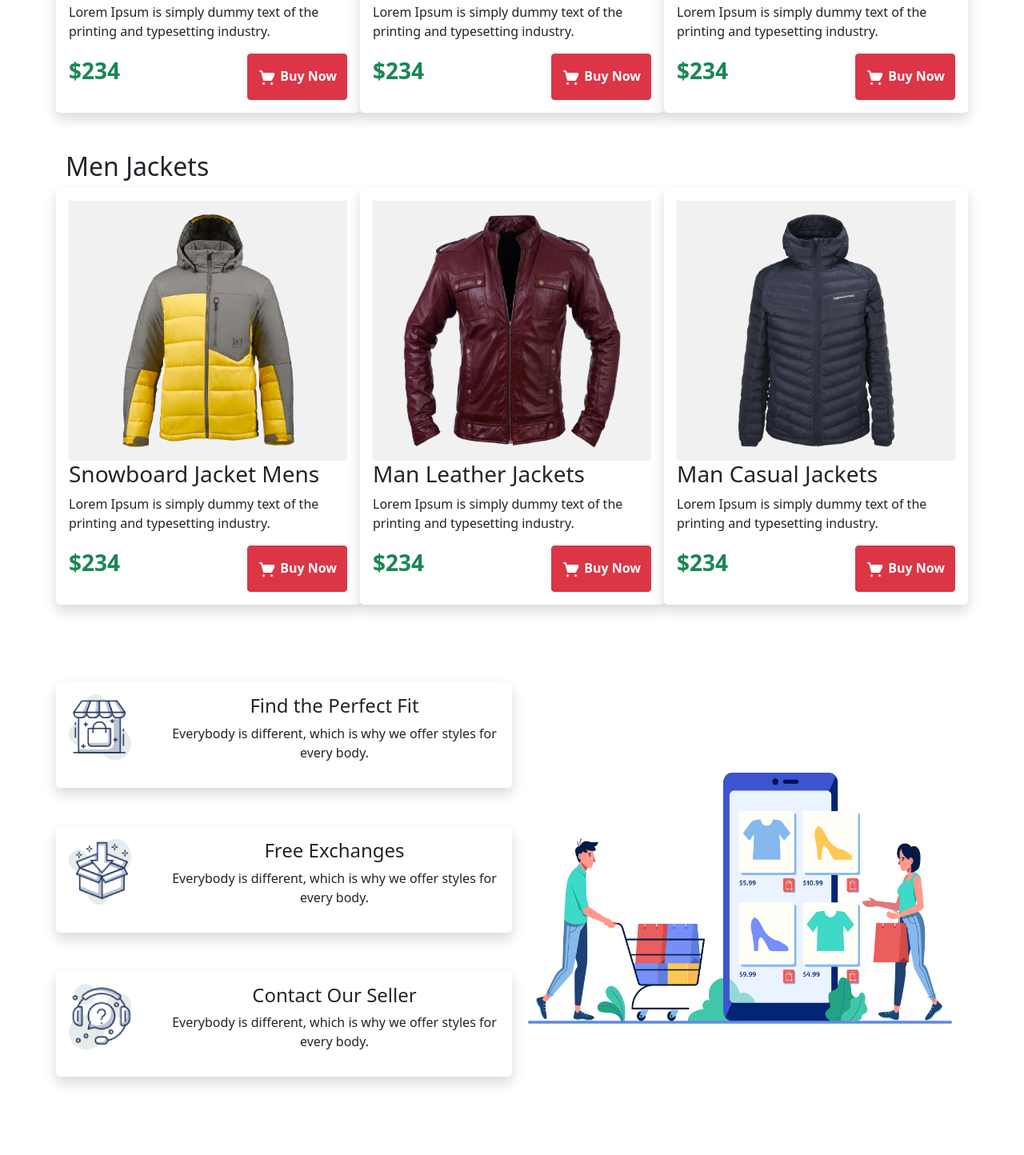
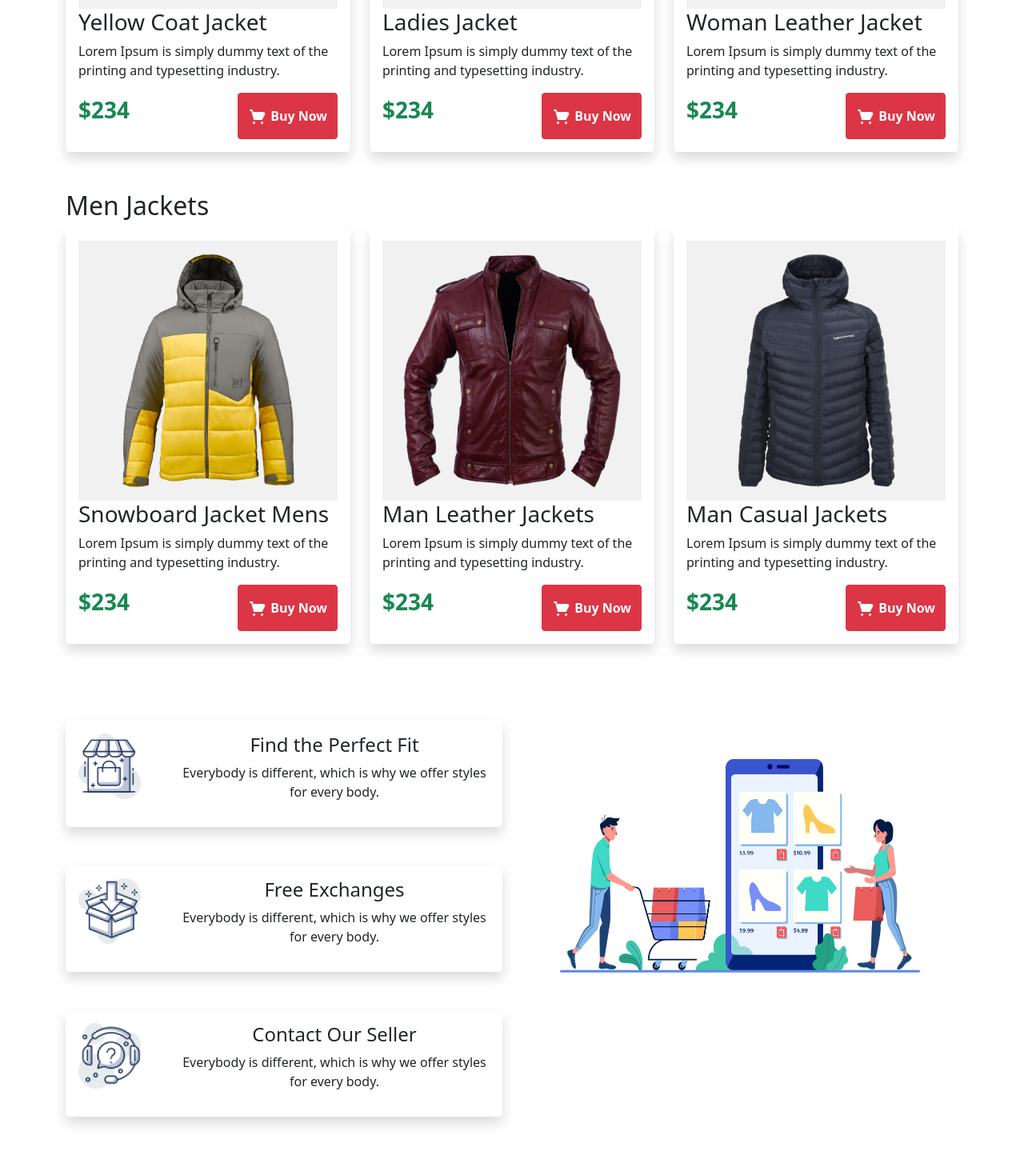
Before and after one commit to mohammad-al-amin-islam/penguin-fashion, a plain HTML site: page index.html in a window 1280 px wide. Shown: the part 1062-2506 px from the top of the page at 80% size. Before the commit the page ends 2456 px from the top, so only its background shows below. Drawn offline with Linux system fonts and the light colour scheme.

Commit message:
some mistake fixed

```diff
--- a/index.html
+++ b/index.html
@@ -49,8 +49,10 @@
                         <button type="button" class="btn btn-danger fw-bold"><img src="icons/shopping-cart 1.png"
                                 width="24px" height="24px" alt=""> Buy Now</button>
                     </div>
-                    <div class="col-8 img-sm-fluid col-lg-8 d-flex justify-content-lg-center justify-content-sm-center">
-                        <img src="images/model.png" width="500px" height="500px" alt="">
+                    <div class="col-12 col-lg-6 col-md-6 ">
+                        <div class="img-fluid d-flex justify-content-lg-center align-items-lg-center ms-3ad justify-content-sm-center">
+                            <img class="img-fluid" src="images/model.png" alt="">
+                        </div>
                     </div>
                 </div>
             </div>
@@ -63,7 +65,8 @@
                 <div class="container">
                     <h2>Women Jackets</h2>
                     <div class="row">
-                        <div class="col-12 col-lg-4 shadow p-3 mb-5 bg-body rounded-3 gx-5">
+                        <div class="col-12 col-lg-4 col-md-6 ">
+                            <div class="shadow p-3 mb-5 bg-body rounded-3 gx-5">
                                 <div style="background-color:#F1F1F1;" class="img d-flex justify-content-center p-3">
                                     <img src="images/jacket-1.png" width="273px" height="293px" class="" alt="">
                                 </div>
@@ -71,32 +74,40 @@
                                 <p>Lorem Ipsum is simply dummy text of the printing and typesetting industry.</p>
                                 <div class="buy d-flex justify-content-between">
                                     <p class="fs-3 text-success fw-bold">$234</p>
-                                <button type="button" class="btn btn-danger fw-bold"><img src="icons/shopping-cart 1.png"
-                                    width="24px" height="24px" alt=""> Buy Now</button>
+                                    <button type="button" class="btn btn-danger fw-bold"><img
+                                            src="icons/shopping-cart 1.png" width="24px" height="24px" alt=""> Buy
+                                        Now</button>
                                 </div>
                             </div>
-                        <div class="col-12 col-lg-4 shadow p-3 mb-5 bg-body rounded-3">
+                        </div>
+                        <div class="col-12 col-lg-4 col-md-6">
+                            <div class="shadow p-3 mb-5 bg-body rounded-3">
                                 <div style="background-color:#F1F1F1;" class="img d-flex justify-content-center p-3">
                                     <img src="images/jacket-2.png" width="273px" height="293px" class="" alt="">
                                 </div>
-                            <h3>Ladies Jacket  </h3>
+                                <h3>Ladies Jacket </h3>
                                 <p>Lorem Ipsum is simply dummy text of the printing and typesetting industry.</p>
                                 <div class="buy d-flex justify-content-between">
                                     <p class="fs-3 text-success fw-bold">$234</p>
-                                <button type="button" class="btn btn-danger fw-bold"><img src="icons/shopping-cart 1.png"
-                                    width="24px" height="24px" alt=""> Buy Now</button>
+                                    <button type="button" class="btn btn-danger fw-bold"><img
+                                            src="icons/shopping-cart 1.png" width="24px" height="24px" alt=""> Buy
+                                        Now</button>
                                 </div>
                             </div>
-                        <div class="col-12 col-lg-4 shadow p-3 mb-5 bg-body rounded-3">
+                        </div>
+                        <div class="col-12 col-lg-4  col-md-6">
+                            <div class="shadow p-3 mb-5 bg-body rounded-3">
                                 <div style="background-color:#F1F1F1;" class="img d-flex justify-content-center p-3">
                                     <img src="images/jacket-3.png" width="273px" height="293px" class="" alt="">
                                 </div>
-                            <h3>Woman Leather Jacket  </h3>
+                                <h3>Woman Leather Jacket </h3>
                                 <p>Lorem Ipsum is simply dummy text of the printing and typesetting industry.</p>
                                 <div class="buy d-flex justify-content-between">
                                     <p class="fs-3 text-success fw-bold">$234</p>
-                                <button type="button" class="btn btn-danger fw-bold"><img src="icons/shopping-cart 1.png"
-                                    width="24px" height="24px" alt=""> Buy Now</button>
+                                    <button type="button" class="btn btn-danger fw-bold"><img
+                                            src="icons/shopping-cart 1.png" width="24px" height="24px" alt=""> Buy
+                                        Now</button>
+                                </div>
                             </div>
                         </div>
 
@@ -110,7 +121,8 @@
                 <div class="container">
                     <h2 class="">Men Jackets</h2>
                     <div class="row">
-                        <div class="col-12 col-lg-4 shadow p-3 mb-5 bg-body rounded-3">
+                        <div class="col-12 col-lg-4 col-md-6">
+                            <div class="shadow p-3 mb-5 bg-body rounded-3">
                                 <div style="background-color:#F1F1F1;" class="img d-flex justify-content-center p-3">
                                     <img src="images/jacket-4.png" width="273px" height="293px" class="" alt="">
                                 </div>
@@ -118,11 +130,14 @@
                                 <p>Lorem Ipsum is simply dummy text of the printing and typesetting industry.</p>
                                 <div class="d-flex justify-content-between">
                                     <p class="fs-3 text-success fw-bold">$234</p>
-                                <button type="button" class="btn btn-danger fw-bold"><img src="icons/shopping-cart 1.png"
-                                    width="24px" height="24px" alt=""> Buy Now</button>
+                                    <button type="button" class="btn btn-danger fw-bold"><img
+                                            src="icons/shopping-cart 1.png" width="24px" height="24px" alt=""> Buy
+                                        Now</button>
                                 </div>
                             </div>
-                        <div class="col-12 col-lg-4 shadow p-3 mb-5 bg-body rounded-3">
+                        </div>
+                        <div class="col-12 col-lg-4 col-md-6 ">
+                            <div class="shadow p-3 mb-5 bg-body rounded-3">
                                 <div style="background-color:#F1F1F1;" class="img d-flex justify-content-center p-3">
                                     <img src="images/jacket-5.png" width="273px" height="293px" class="" alt="">
                                 </div>
@@ -130,19 +145,25 @@
                                 <p>Lorem Ipsum is simply dummy text of the printing and typesetting industry.</p>
                                 <div class="d-flex justify-content-between">
                                     <p class="fs-3 text-success fw-bold">$234</p>
-                                <button type="button" class="btn btn-danger fw-bold"><img src="icons/shopping-cart 1.png" width="24px" height="24px" alt=""> Buy Now</button>
+                                    <button type="button" class="btn btn-danger fw-bold"><img
+                                            src="icons/shopping-cart 1.png" width="24px" height="24px" alt=""> Buy
+                                        Now</button>
                                 </div>
                             </div>
-                        <div class="col-12 col-lg-4 shadow p-3 mb-5 bg-body rounded-3">
+                        </div>
+                        <div class="col-12 col-lg-4 col-md-6 ">
+                            <div class="shadow p-3 mb-5 bg-body rounded-3">
                                 <div style="background-color:#F1F1F1;" class="img d-flex justify-content-center p-3">
                                     <img src="images/jacket-6.png" width="273px" height="293px" class="" alt="">
                                 </div>
-                            <h3>Man Casual Jackets  </h3>
+                                <h3>Man Casual Jackets </h3>
                                 <p>Lorem Ipsum is simply dummy text of the printing and typesetting industry.</p>
                                 <div class="buy d-flex justify-content-between">
                                     <p class="fs-3 text-success fw-bold">$234</p>
-                                <button type="button" class="btn btn-danger fw-bold"><img src="icons/shopping-cart 1.png"
-                                    width="24px" height="24px" alt=""> Buy Now</button>
+                                    <button type="button" class="btn btn-danger fw-bold"><img
+                                            src="icons/shopping-cart 1.png" width="24px" height="24px" alt=""> Buy
+                                        Now</button>
+                                </div>
                             </div>
                         </div>
 
@@ -157,31 +178,33 @@
             <div class="container">
                 <div class="row">
                     <div class="col-12 col-lg-6 text-sm-center">
-                        <div class="row">
-                            <div class="col-12 col-lg-12 d-flex shadow p-3 mb-5 bg-body rounded-3 flex-sm-column flex-lg-row">
+                        <div class="row order-sm-2">
+                            <div class="col-12 col-lg-12 ">
+                                <div class="d-flex shadow p-3 mb-5 bg-body rounded-3 flex-sm-column flex-md-column flex-lg-row">
                                     <div class="img">
-                                    <img width="78px"
-                                    height="82px" src="images/house.png" alt="">
+                                        <img width="78px" height="82px" src="images/house.png" alt="">
                                     </div>
                                     <div class="ms-5">
                                         <h4>Find the Perfect Fit</h4>
                                         <p>Everybody is different, which is why we offer styles for every body.</p>
                                     </div>
                                 </div>
-                            <div class="col-12 col-lg-12 d-flex shadow p-3 mb-5 bg-body rounded-3 flex-sm-column flex-lg-row">
+                            </div>
+                            <div class="col-12 col-lg-12 ">
+                                <div class="d-flex shadow p-3 mb-5 bg-body rounded-3 flex-sm-column flex-lg-row">
                                     <div class="img">
-                                    <img width="78px"
-                                    height="82px" src="images/box.png" alt="">
+                                        <img width="78px" height="82px" src="images/box.png" alt="">
                                     </div>
                                     <div class="ms-5">
                                         <h4>Free Exchanges</h4>
                                         <p>Everybody is different, which is why we offer styles for every body.</p>
                                     </div>
                                 </div>
-                            <div class="col-12 col-g-12 d-flex shadow p-3 mb-5 bg-body rounded-3 flex-sm-column flex-lg-row">
-                                <div class="img">
-                                    <img width="78px"
-                                    height="82px" src="images/question.png" alt="">
+                            </div>
+                            <div class="col-12 col-lg-12 ">
+                                <div class="d-flex shadow p-3 mb-5 bg-body rounded-3 flex-sm-column flex-lg-row">
+                                    <div class="img-fluid">
+                                        <img width="78px" height="82px" src="images/question.png" alt="">
                                     </div>
                                     <div class="ms-5">
                                         <h4>Contact Our Seller</h4>
@@ -190,9 +213,11 @@
                                 </div>
                             </div>
                         </div>
-                    <div class="col-12 col-lg-6 d-flex justify-content-center align-items-center p-5 order-sm-2">
-                        <img width="579px" height="
-                        314.07px" src="images/shopping.png" alt="">
+                    </div>
+                    <div class="col-12 col-lg-6 col-md-10 ">
+                        <div class="d-flex justify-content-center align-items-center p-5 order-sm-2 order-sm-1">
+                            <img class="img-fluid" src="images/shopping.png" alt="">
+                        </div>
                     </div>
                 </div>
             </div>
```
Lines whose indentation alone changed are shown as unchanged.
